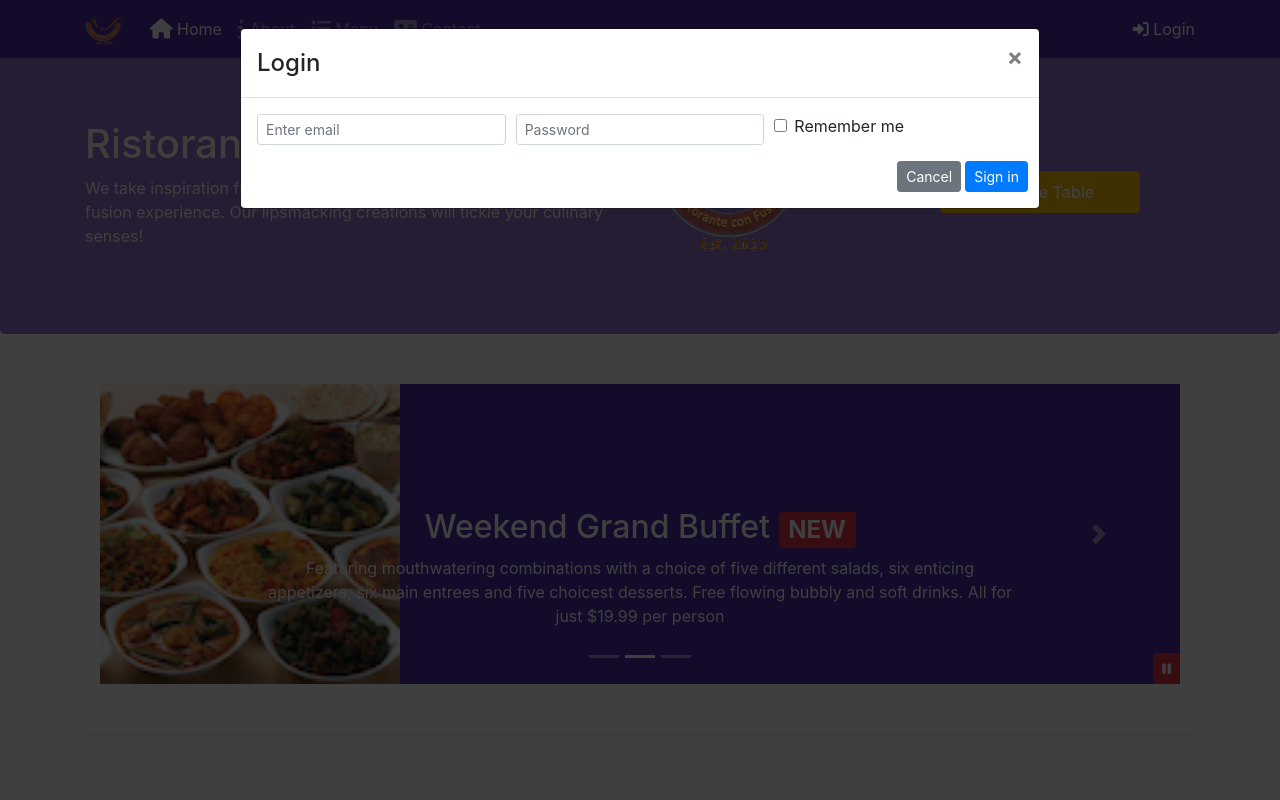
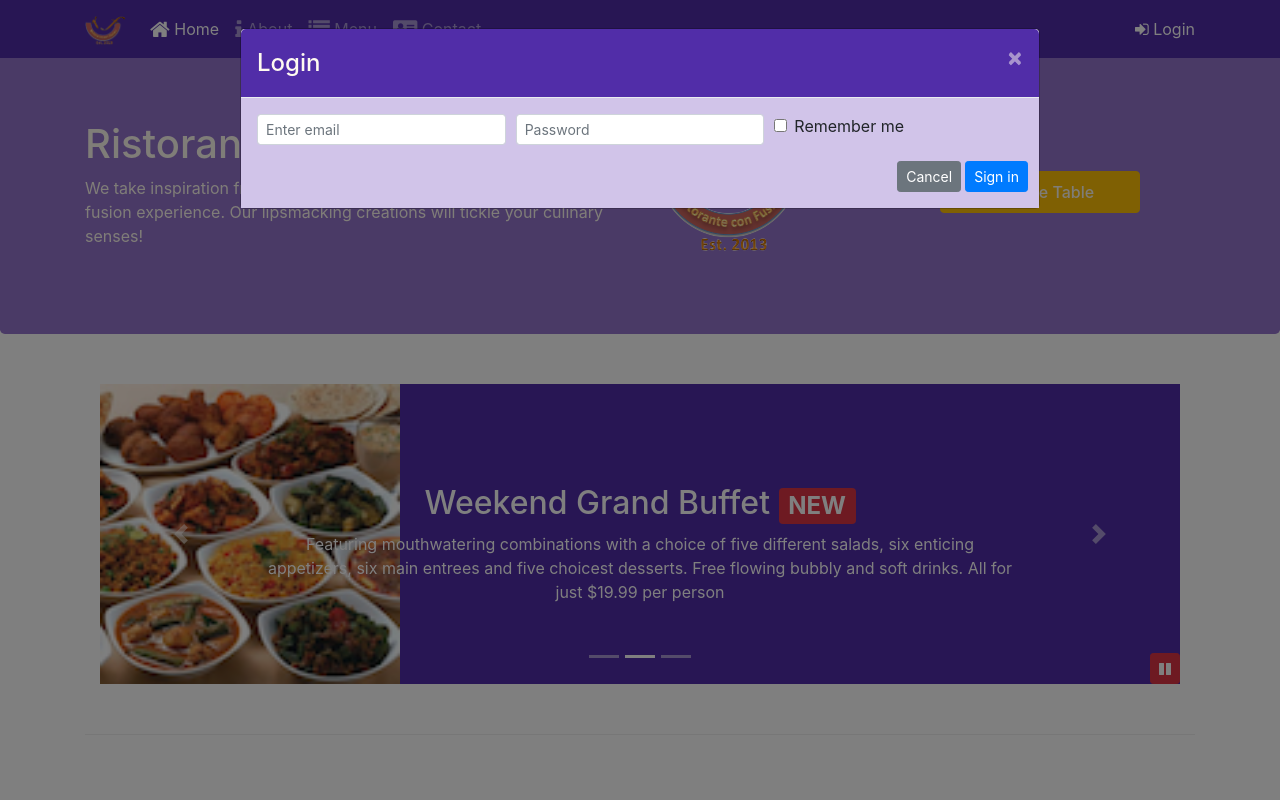
Before and after one commit to rahul4049/Bootstrap, a website: page index.html in a window 1280 px wide. Both pictures are taken after a click on the link "Login". Shown: the top 800 px of the page. Drawn offline with nearby package versions, Linux system fonts and the light colour scheme.

Commit message:
Assignment 4

```diff
--- a/css/styles.scss
+++ b/css/styles.scss
@@ -68,9 +68,44 @@ body{
     }
 }
 
+.carousel-caption{
+
+    min-height: 200px;
+}
+
+.a{
+    margin-top: 10px;
+
+}
+
+.b{
+    margin-top: 5px;
+}
+
+.c{
+    margin-top:5px;
+}
+
 #carouselButton {
     right:0px;
     position: absolute;
     bottom: 0px;
     z-index: 1;
 }
+
+.modal-header{
+    background-color: $background-dark;
+    color: floralwhite;
+
+
+    .close{
+
+        color: floralwhite;
+
+    }
+}
+
+.modal-body{
+    background-color: $background-pale;
+
+}
--- a/index.html
+++ b/index.html
@@ -30,18 +30,20 @@
                                     </ul>
 
                                     <span class="navbar-text">
-                                        <a data-toggle="modal" data-target="#loginModal">
-                                        <span class="fa fa-sign-in"></span> Login</a>
+                                       <a type="button" id="LoginButton">
+                                           <span class="fa fa-sign-in"></span> Login</a>
+
                                     </span>
                                 </div>
                             </div>
                         </nav>
 
 
-                        <div id="loginModal" class="modal fade" role="dialog">
+                        <div id="LoginModal" class="modal fade" role="dialog">
                             <div class="modal-dialog modal-lg" role="content">
                                 <div class="modal-content">
                                     <div class="modal-header">
+                                        <a></a>
                                         <h4 class="modal-title">Login </h4>
                                         <button type="button" class="close" data-dismiss="modal">&times;</button>
                                     </div>
@@ -57,7 +59,7 @@
                                                     <input type="password" class="form-control form-control-sm mr-1" id="exampleInputPassword3" placeholder="Password">
                                                 </div>
                                                 <div class="col-sm-auto">
-                                                    <div class="form-check">
+                                                    <div class="form-check d">
                                                         <input class="form-check-input" type="checkbox">
                                                         <label class="form-check-label"> Remember me
                                                         </label>
@@ -170,9 +172,7 @@
                                     </div>
 
                                     <div class="col-12 col-sm-auto align-self-center">
-                                        <a role="button" class="btn btn-block nav-link btn-warning text-white"
-                                        data-toggle="modal" data-target="#ReserveModal"
-                                            data-placement="bottom" href="#A" style="width: 200px; font-weight: 500;">Reserve Table</a>
+                                        <button class="btn btn-block nav-link btn-warning " style="width: 200px; font-weight: 500; color: floralwhite;" id="ReserveButton">Reserve Table</button>
 
                                     </div>
                                 </div>
@@ -427,8 +427,16 @@
                                         $('#carouselButton').children('span').addClass('fa-pause')
                                     }
                                 });
+                                $("#ReserveButton").click(function() {
+                                    $('#ReserveModal').modal("toggle")
+                                });
+                                $("#LoginButton").click(function() {
+                                    $('#LoginModal').modal("toggle");
+                                });
                             });
+
                         </script>
+
 
                     </body>
 
--- a/package.json
+++ b/package.json
@@ -6,7 +6,7 @@
   "scripts": {
     "start": "npm run lite",
     "test": "echo \"Error: no test specified\" && exit 1",
-    "lite": "lite-server",
+    "lite": "lite-server"
   },
   "author": "",
   "license": "ISC",
```
Also changed, not shown: contactus.html (+2 -1 lines), css/styles.css, 1 other file.
